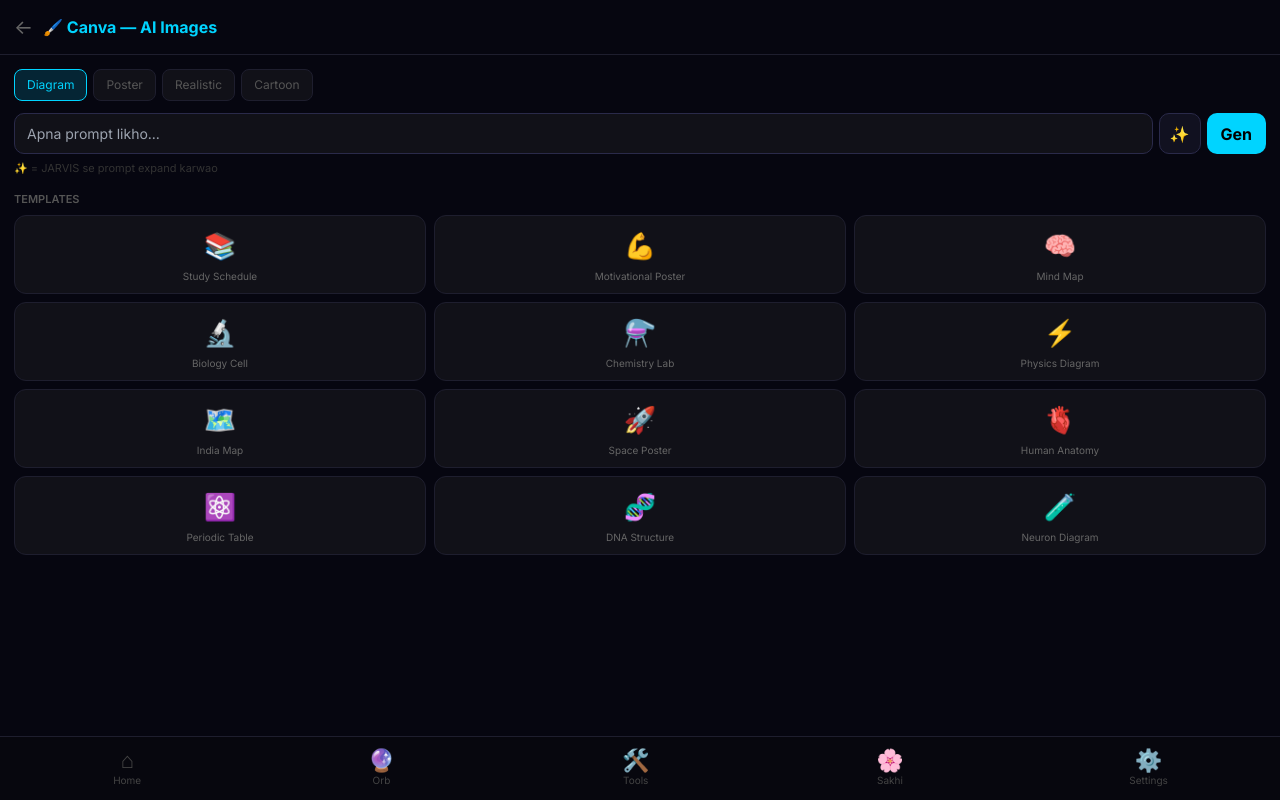
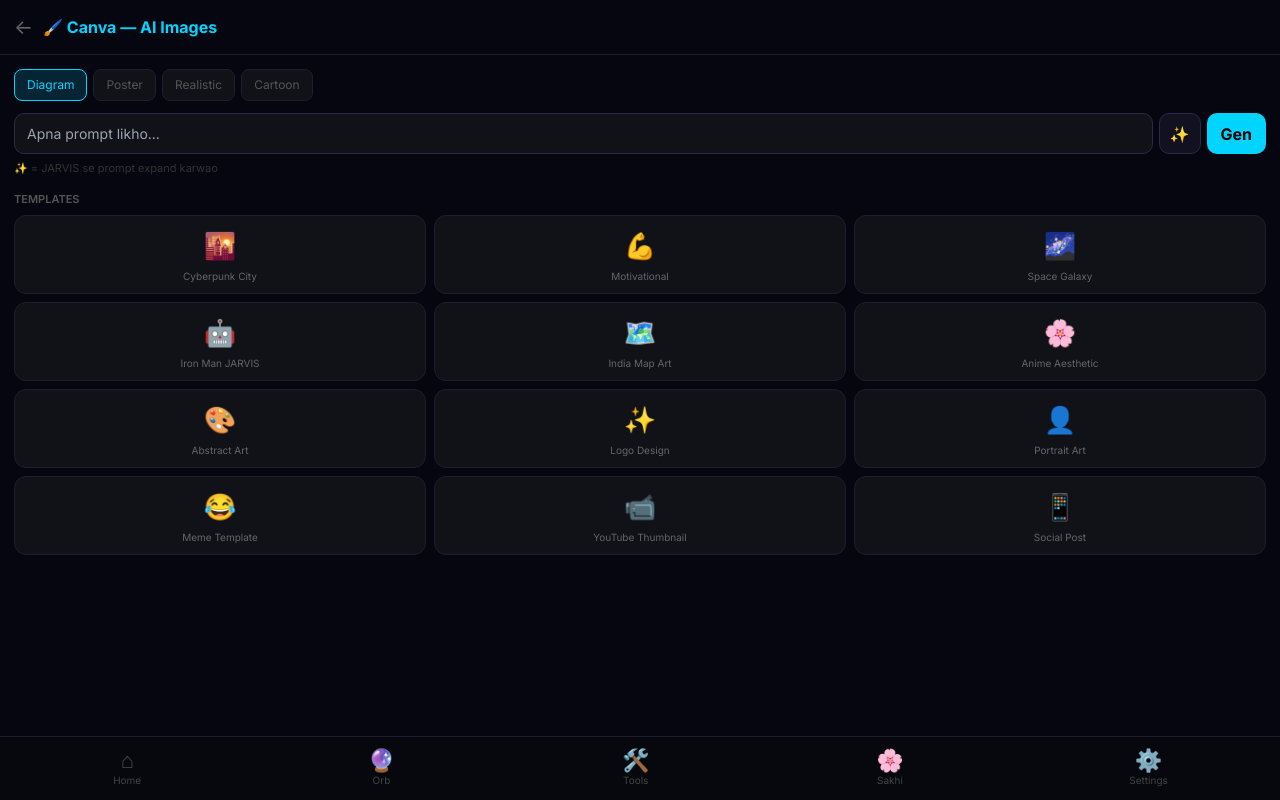
Before and after one commit to prashant998132-cpu/Apple50, a Next.js app: page /canva in a window 1280 px wide. Built offline with nearby package versions, Linux system fonts and the light colour scheme.

Commit message:
feat: Replace NEET templates with creative/general image templates

```diff
--- a/app/canva/page.tsx
+++ b/app/canva/page.tsx
@@ -4,18 +4,18 @@
 import { buildSystemPrompt } from '@/lib/personality'
 
 const TEMPLATES = [
-  { name: 'Study Schedule', icon: '📚', prompt: 'NEET study timetable, colorful, organized, motivational poster' },
-  { name: 'Motivational Poster', icon: '💪', prompt: 'motivational quote poster for students, bold text, inspiring' },
-  { name: 'Mind Map', icon: '🧠', prompt: 'mind map diagram, colorful branches, knowledge tree, educational' },
-  { name: 'Biology Cell', icon: '🔬', prompt: 'biology animal cell diagram, detailed labeled, educational illustration' },
-  { name: 'Chemistry Lab', icon: '⚗️', prompt: 'chemistry laboratory illustration, test tubes, colorful, science' },
-  { name: 'Physics Diagram', icon: '⚡', prompt: 'physics force diagram, vectors, clean scientific illustration' },
-  { name: 'India Map', icon: '🗺️', prompt: 'India map illustration, artistic, colorful states, detailed' },
-  { name: 'Space Poster', icon: '🚀', prompt: 'space exploration poster, galaxy, planets, astronaut, cinematic' },
-  { name: 'Human Anatomy', icon: '🫀', prompt: 'human anatomy diagram, heart, lungs, detailed medical illustration' },
-  { name: 'Periodic Table', icon: '⚛️', prompt: 'periodic table elements, colorful, beautiful chemistry poster' },
-  { name: 'DNA Structure', icon: '🧬', prompt: 'DNA double helix structure, colorful, scientific, detailed' },
-  { name: 'Neuron Diagram', icon: '🧪', prompt: 'neuron synapse diagram, axon dendrite, detailed biology illustration' },
+  { name: 'Cyberpunk City', icon: '🌇', prompt: 'cyberpunk neon city night rain reflections futuristic 4k wallpaper' },
+  { name: 'Motivational', icon: '💪', prompt: 'motivational poster bold typography dark background glowing text fire' },
+  { name: 'Space Galaxy', icon: '🌌', prompt: 'ultra hd space galaxy nebula stars cosmic purple blue cinematic 4k' },
+  { name: 'Iron Man JARVIS', icon: '🤖', prompt: 'Iron Man JARVIS holographic blue sci-fi interface HUD cinematic' },
+  { name: 'India Map Art', icon: '🗺️', prompt: 'India map artistic colorful illustration vibrant states detailed' },
+  { name: 'Anime Aesthetic', icon: '🌸', prompt: 'anime lofi aesthetic city night cherry blossom rain cozy 4k wallpaper' },
+  { name: 'Abstract Art', icon: '🎨', prompt: 'colorful abstract geometric fluid art modern digital vibrant 4k' },
+  { name: 'Logo Design', icon: '✨', prompt: 'modern minimalist logo design clean vector style professional' },
+  { name: 'Portrait Art', icon: '👤', prompt: 'digital portrait art cinematic lighting dramatic colors ultra detailed' },
+  { name: 'Meme Template', icon: '😂', prompt: 'funny meme template blank text boxes bold impact font white background' },
+  { name: 'YouTube Thumbnail', icon: '📹', prompt: 'YouTube thumbnail design bold text face reaction high contrast clickbait style' },
+  { name: 'Social Post', icon: '📱', prompt: 'Instagram social media post template modern clean gradient aesthetic' },
 ]
 
 interface SavedImage { url: string; prompt: string; timestamp: number }
```
